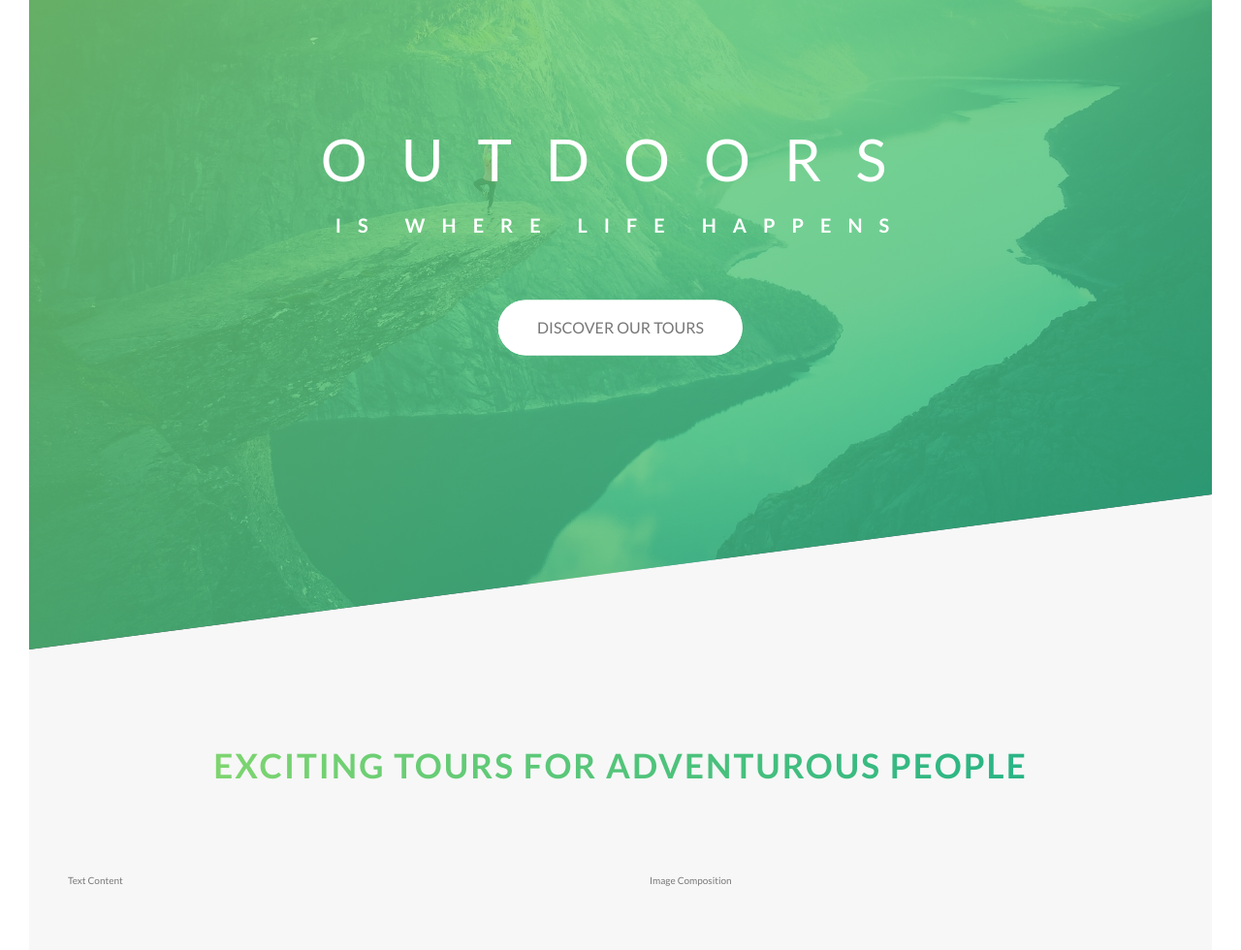
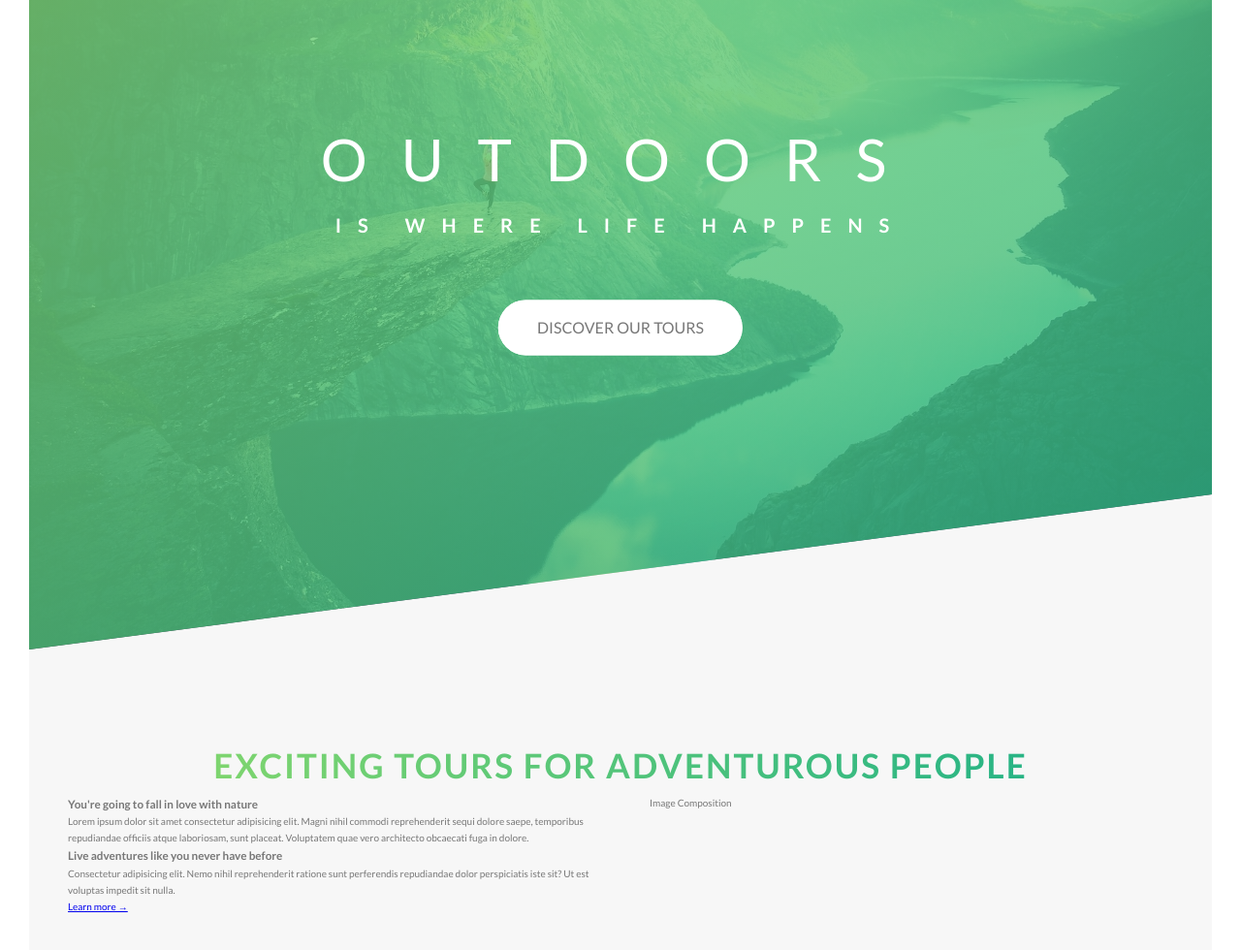
Before and after one commit to cm718/naturetour, a website: page index.html in a window 1280 px wide. Shown: the part 120-1100 px from the top of the page at 97% size. Drawn offline with Linux system fonts and the light colour scheme.

Commit message:
Added left column text conent in About section of home page

```diff
--- a/index.html
+++ b/index.html
@@ -26,13 +26,25 @@
 
     <main>
         <section class="section-about">
-            <div class="u-center-text u-margin-bottom-8">
+            <div class="u-center-text u-margin-bottom-lg">
             <h2 class="heading-secondary">
                 Exciting Tours for Adventurous People
             </h2>
         </div>
         <div class="row">
-            <div class="col-1-of-2">Text Content</div>
+            <div class="col-1-of-2">
+                <h3 class="heading-tertiary u-margin-bottom-sm">You're going to fall in love with nature</h3>
+                <p class="paragraph">
+                    Lorem ipsum dolor sit amet consectetur adipisicing elit. Magni nihil commodi reprehenderit sequi dolore saepe, temporibus repudiandae officiis atque laboriosam, sunt placeat. Voluptatem quae vero architecto obcaecati fuga in dolore.
+                </p>
+
+                <h3 class="heading-tertiary u-margin-bottom-sm">Live adventures like you never have before</h3>
+                <p class="paragraph">
+                    Consectetur adipisicing elit. Nemo nihil reprehenderit ratione sunt perferendis repudiandae dolor perspiciatis iste sit? Ut est voluptas impedit sit nulla.
+                </p>
+
+                <a href="#" class="btn-text">Learn more &rarr;</a>
+            </div>
             <div class="col-1-of-2">Image Composition</div>
         </div>
         </section>
```
